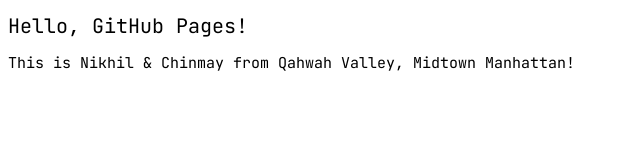
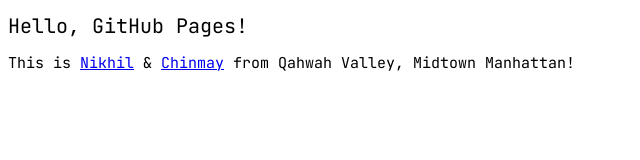
Before and after one commit to aaryunik/aaryunik.github.io, a plain HTML site: page index.html in a window 1280 px wide. Shown: the whole page, without its empty margins (0-640 px from the left). Drawn offline with Linux system fonts and the light colour scheme; a web font is replaced by a local one.

Commit message:
added linkedins

```diff
--- a/index.html
+++ b/index.html
@@ -8,6 +8,6 @@
 </head>
 <body>
     <h1>Hello, GitHub Pages!</h1>
-    <h2>This is Nikhil & Chinmay from Qahwah Valley, Midtown Manhattan!</h2>
+    <h2>This is <a href="https://www.linkedin.com/in/aaryunik">Nikhil</a> & <a href="https://www.linkedin.com/in/chinmay-pala">Chinmay</a> from Qahwah Valley, Midtown Manhattan!</h2>
 </body>
 </html>
```
